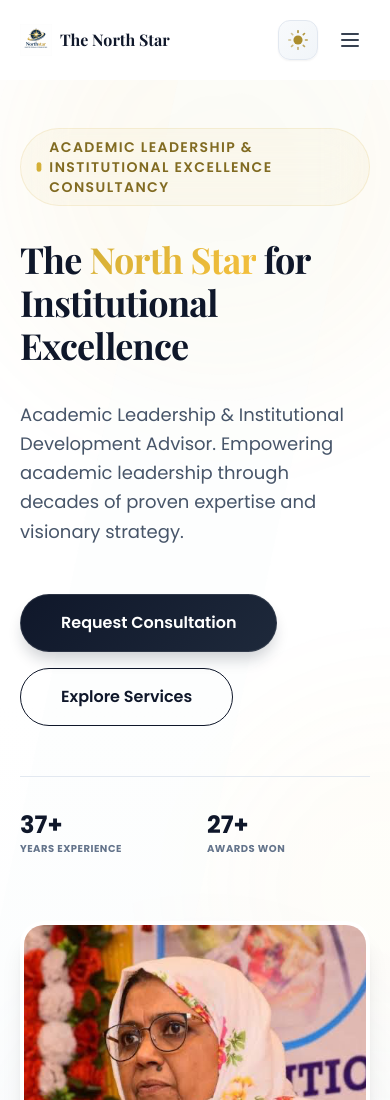
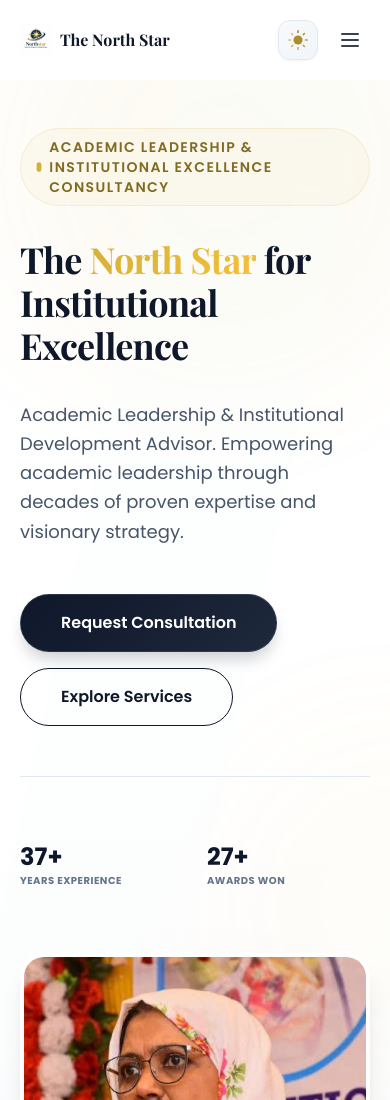
Before and after one commit to chandusiriyala7/sumayaadvisory, a Next.js app: page / in a window 390 px wide. Shown: the top 1100 px of the page. Built offline with nearby package versions, Linux system fonts and the light colour scheme.

Commit message:
Increase spacing: Change stats section padding from pt-8 to pt-16
- Doubled the top padding on stats section (32px to 64px)
- Creates proper visual separation between buttons and border
- Ensures Explore Services button has adequate breathing room
- Works consistently across mobile and desktop

```diff
--- a/components/HeroSection.js
+++ b/components/HeroSection.js
@@ -115,7 +115,7 @@
                         </motion.div>
 
                         <motion.div
-                            className="grid grid-cols-2 gap-6 md:gap-8 pt-8 border-t border-slate-200 dark:border-academic-blue-800"
+                            className="grid grid-cols-2 gap-6 md:gap-8 pt-16 border-t border-slate-200 dark:border-academic-blue-800"
                             initial={{ opacity: 0 }}
                             animate={{ opacity: 1 }}
                             transition={{ delay: 0.3, duration: 0.5 }}
```
